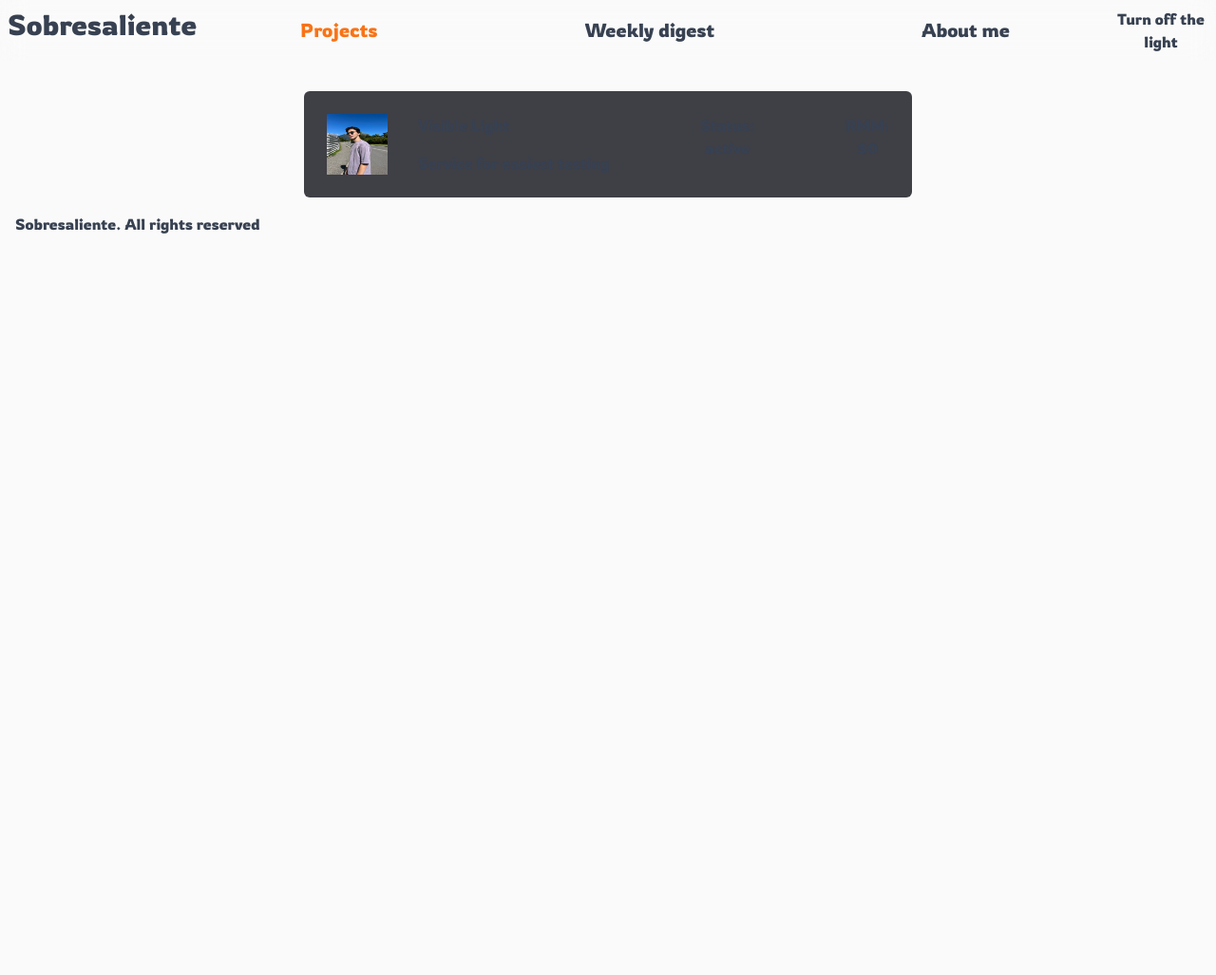
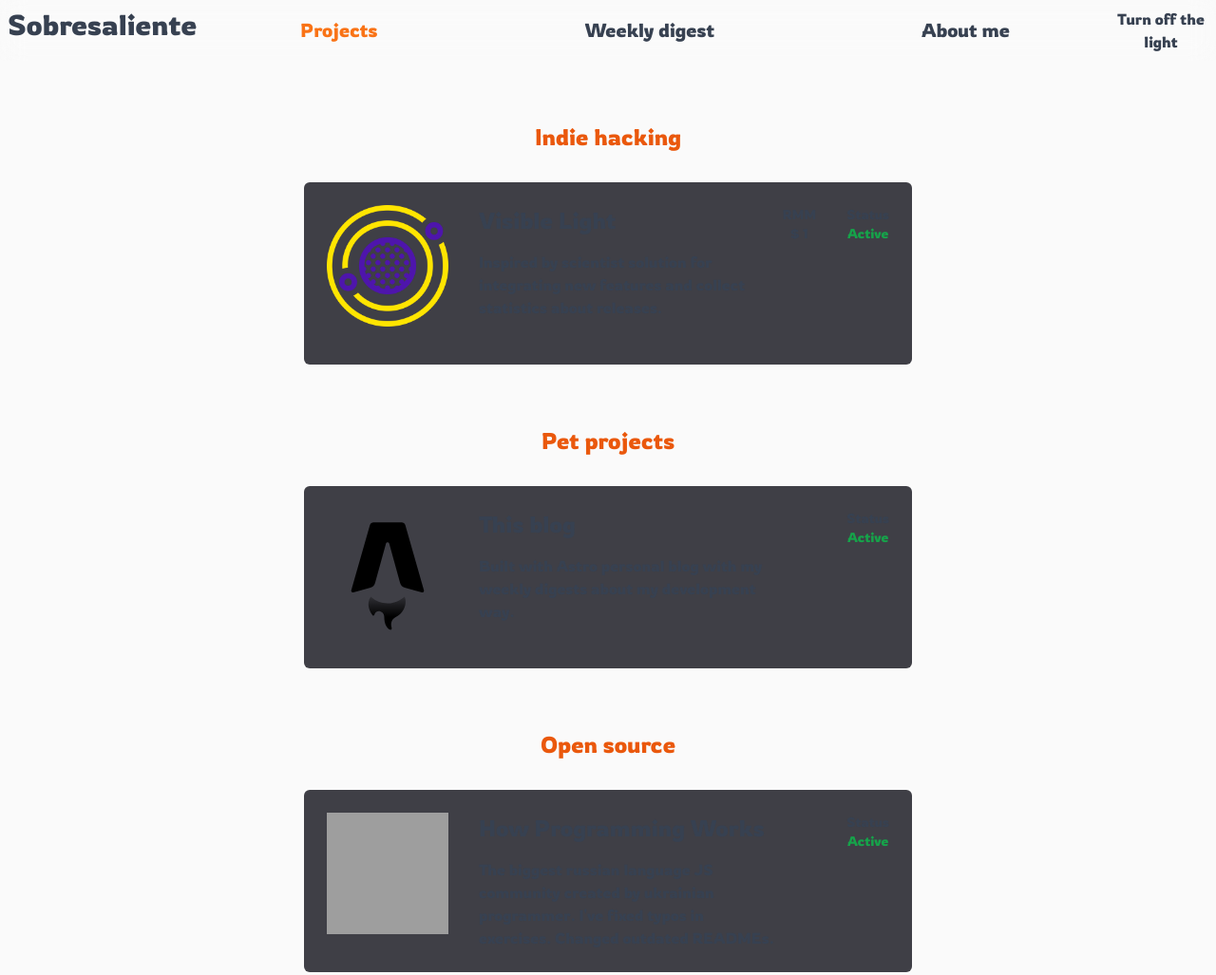
Before and after one commit to sobresaliente/my-world, an Astro site: page /projects in a window 1280 px wide. Shown: the top 1027 px of the page at 95% size. Before the commit the page ends 800 px from the top, so only its background shows below. Built offline with nearby package versions, Linux system fonts and the light colour scheme; Astro itself is replaced by a stand-in of ours; grey boxes are pictures that could not be loaded.

Commit message:
Complete projects page

```diff
--- /dev/null
+++ b/src/components/ProjectCard.tsx
@@ -0,0 +1,32 @@
+
+interface Props {
+    title: string;
+    description: string;
+    link: string;
+    image: string;
+    rmm: number;
+    status: string;
+}
+
+const ProjectCard: React.FC<Props> = ({title, description, link, image, rmm, status}) => {
+    return (
+    <div className="p-6 bg-zinc-700 flex flex-row-reverse mx-auto w-1/2 rounded-md justify-between h-48">
+    <div className="flex flex-row-reverse justify-end">
+        <div className="pl-8 w-8/12">
+            <h2 className="mb-4 text-2xl">{title}</h2>
+            <p>{description}</p>
+        </div>
+        <a href={link} ><img src={image} alt=""  className="w-32 h-32"/></a>
+    </div>
+
+    <div className="order-first text-center ml-8 text-sm">
+        <span>Status <br /><span className={status === "Active" ? "text-green-600" : "text-red-600"}>{status}</span> </span>
+    </div>
+
+    <div className="order-first text-center text-sm">
+        {rmm > 0 && <span>RMM <br />$ {rmm}</span>}
+    </div>
+</div>)
+}
+
+export default ProjectCard;
--- /dev/null
+++ b/src/layouts/ProjectsBlock.astro
@@ -0,0 +1,11 @@
+---
+export interface Props {
+	title: string;
+}
+
+const { title } = Astro.props
+---
+<section class="mb-16">
+    <h1 class="text-2xl text-center m-8 text-orange-600">{title}</h1>
+    <slot />
+</section>
--- a/src/pages/projects/index.astro
+++ b/src/pages/projects/index.astro
@@ -1,13 +1,26 @@
 ---
-import ProjectCard from "../../components/ProjectCard.astro";
 import Layout from "../../layouts/Layout.astro"
+import ProjectCard from '../../components/ProjectCard'
+import ProjectsBlock from "../../layouts/ProjectsBlock.astro";
 ---
 
 
 <Layout title="projects" active="projects">
     <main class="pt-24">
+    <ProjectsBlock title="Indie hacking">
         <ul>
-            <li><ProjectCard title="Visible Light" status="active" link="https://twitter.com/visiblelightio" image="/ya.jpg" description="Service for easiest testing" rmm="0" /></li>
+            <li><ProjectCard title="Visible Light" description="Inspired by scientist solution for integrating new features and collect statistics about releases." link="https://twitter.com/visiblelightio?s=21&t=Za8fXh4xAiV7AIzAk4aApQ" image="/visibleLightLogo.png" rmm=1 status="Active"/></li>
         </ul>
+    </ProjectsBlock>
+    <ProjectsBlock title="Pet projects">
+        <ul>
+            <li><ProjectCard title="This blog" description="Built with Astro personal blog with my weekly digests about my development way." link="https://github.com/sobresaliente/my-world" image="/favicon.svg" rmm=0 status="Active"/></li>
+        </ul>
+    </ProjectsBlock>
+    <ProjectsBlock title="Open source">
+        <ul>
+            <li><ProjectCard title="How Programming Works" description="The biggest russian language JS community created by ukrainian programmer. I've fixed typos in exercises. Changed outdated READMEs." link="https://github.com/HowProgrammingWorks" image="https://avatars.githubusercontent.com/u/17366055?s=200&v=4" rmm=0 status="Active"/></li>
+        </ul>
+    </ProjectsBlock>
     </main>
 </Layout>
```
Also changed, not shown: public/visibleLightLogo.png (added).
